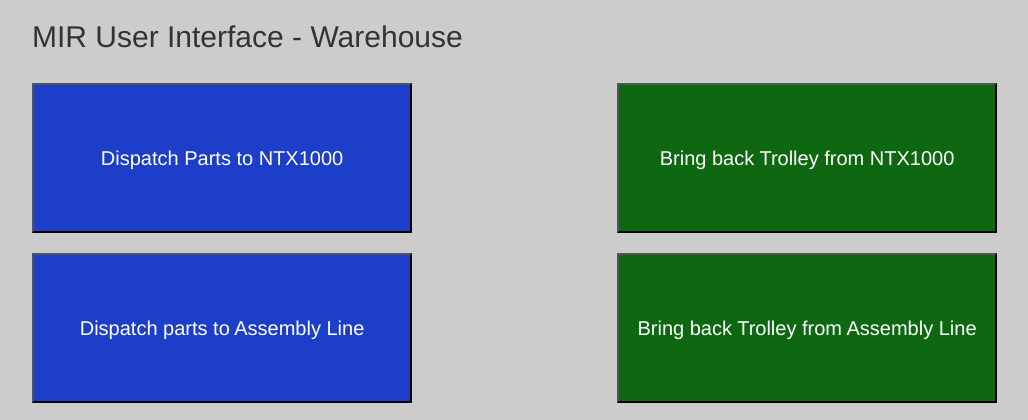
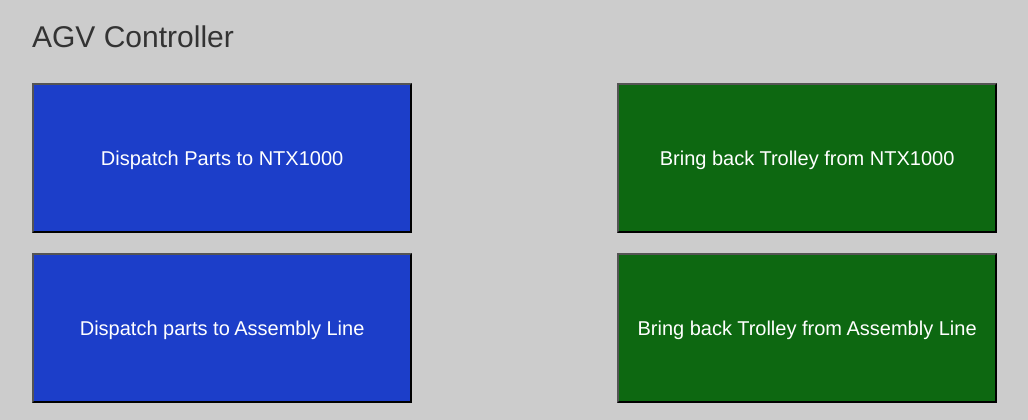
Before and after one commit to KiddoKiddo/mir_demo, a Flask app: page /warehouse_demo in a window 1280 px wide. Shown: the top 420 px of the page, without its empty margins (38-1066 px from the left). Run offline with Flask 2, Linux system fonts and the light colour scheme; some libraries are stand-ins or nearby versions.

Commit message:
Change title

```diff
--- a/mir_demo/templates/agv_warehouse_demo.html
+++ b/mir_demo/templates/agv_warehouse_demo.html
@@ -17,7 +17,7 @@ Data: 2018-04-10-->
 </style>
 
 <head>
-    <title>MIR GUI | ARTC</title>
+    <title>AGV Controller</title>
     <meta charset="utf-8">
     <meta http-equiv="X-UA-Compatible" content="IE=edge">
     <meta name="viewport" content="width=device-width, initial-scale=1, maximum-scale=1.0">
@@ -252,7 +252,7 @@ function create_dialog() {
 
 <div class="row">
 <div class="col-sm-12" style="background-color:#cccccc;">
-  <h2 class="font-weight-bold" > MIR User Interface - Warehouse</h2>
+  <h2 class="font-weight-bold" >AGV Controller</h2>
   <!--img src="mir.png" class="img-rounded"  style ="width:15%;" alt="Cinque Terre"-->
 </div>
 </div>
```
